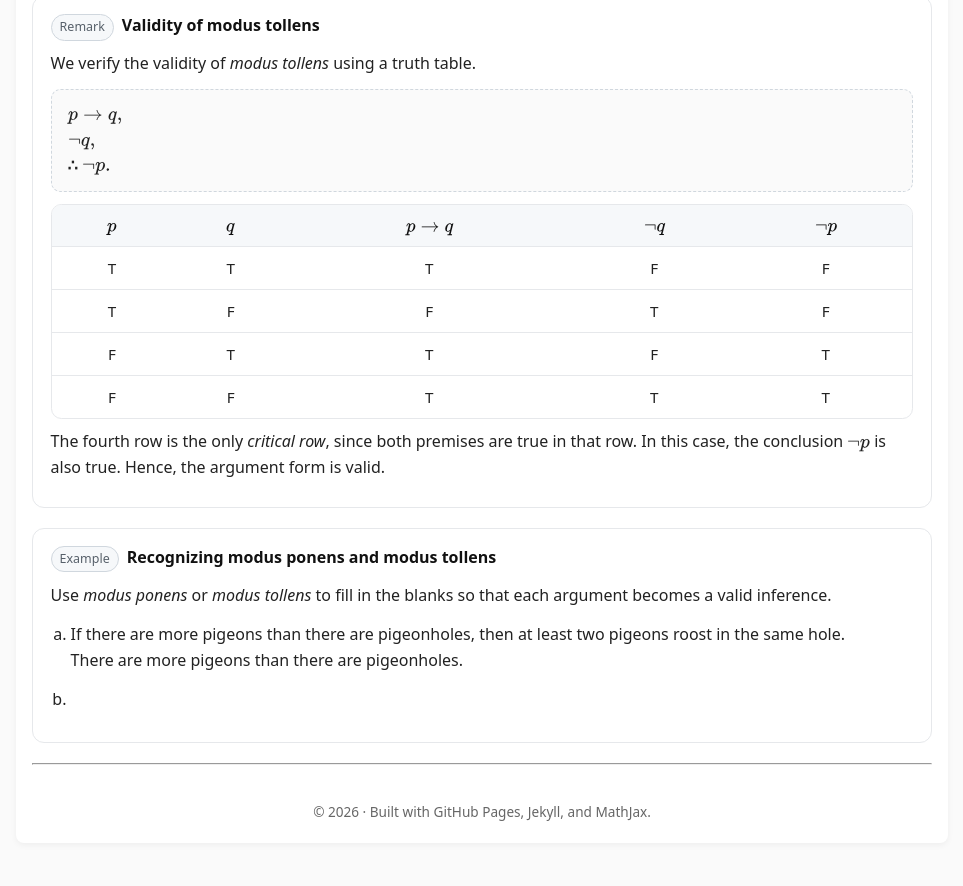
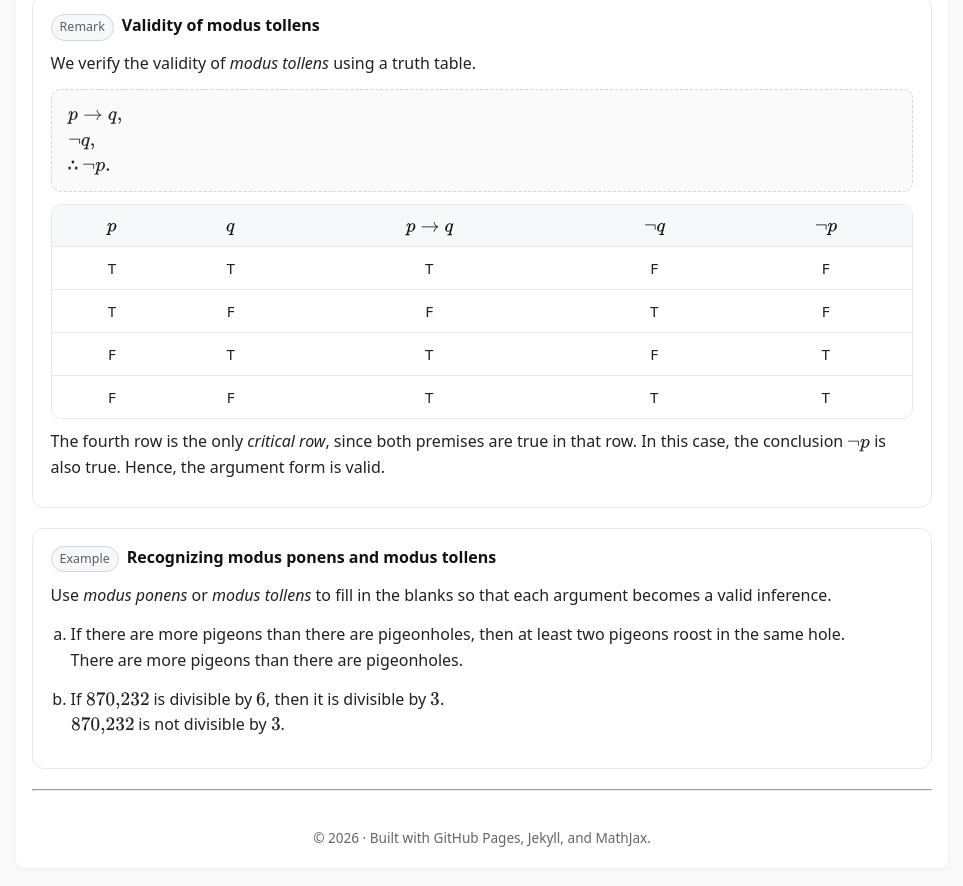
Before and after one commit to SaleemKamaludin/SaleemKamaludin.github.io, a Jekyll site: the page built from courses/comp1604/lecture-notes/lecture-01/index.md, in a window 1280 px wide and 900 px high, scrolled down 4824 px. Shown: the top 886 px of the window, without its empty margins (158-1121 px from the left). Built offline with Jekyll 4.4.1, drawn with Linux system fonts in a browser that asks for light colours.

Commit message:
Update index.md

```diff
--- a/courses/comp1604/lecture-notes/lecture-01/index.md
+++ b/courses/comp1604/lecture-notes/lecture-01/index.md
@@ -1547,3 +1547,5 @@ It is instructive to verify that modus ponens is a valid argument form. Doing so
 
   <li>
   <p style="margin:.35rem 0;">
+ If \(870{,}232\) is divisible by \(6\), then it is divisible by \(3\).<br>
+          \(870{,}232\) is not divisible by \(3\).
```
